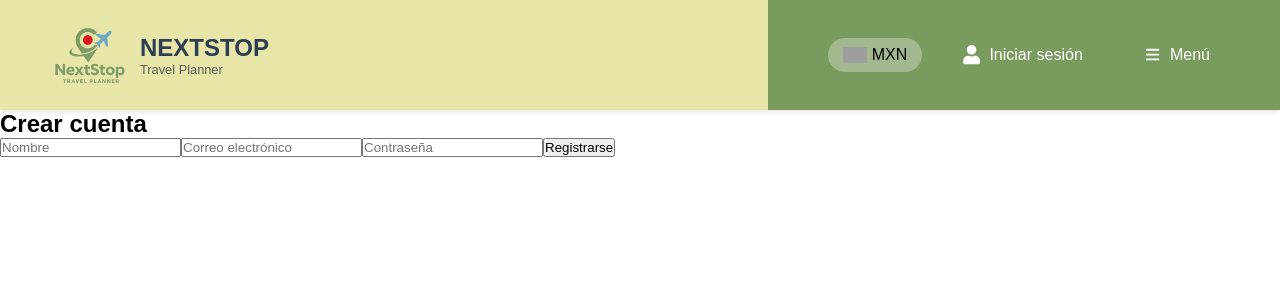
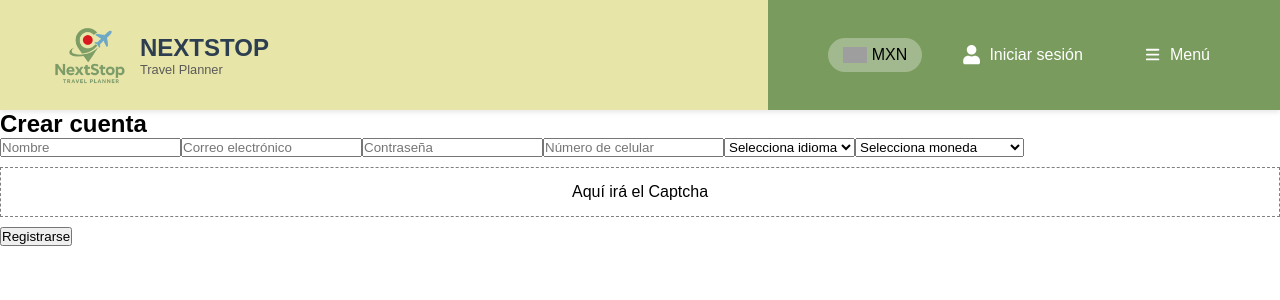
Before and after one commit to DannaRdzV18/NextStop, a React (Create React App) app in the folder frontend/: page /registro in a window 1280 px wide. Shown: the top 300 px of the page. Built offline with nearby package versions, Linux system fonts and the light colour scheme; grey boxes are pictures that could not be loaded.

Commit message:
Cambios a la interfaz de registro

```diff
--- a/frontend/src/components/LoginModal.js
+++ b/frontend/src/components/LoginModal.js
@@ -11,8 +11,12 @@ function LoginModal({ onClose, onLogin }) {
     const [formData, setFormData] = useState({
         name: '',
         email: '',
-        password: ''
+        password: '',
+        phone: '',
+        language: '',
+        currency: ''
     });
+
     const [verificationCode, setVerificationCode] = useState(['', '', '', '']);
     const [showPassword, setShowPassword] = useState(false);
     const [loading, setLoading] = useState(false);
@@ -64,6 +68,9 @@ function LoginModal({ onClose, onLogin }) {
                 nombre: formData.name,
                 email: formData.email,
                 password: formData.password,
+                telefono: formData.phone,
+                idioma: formData.language,
+                moneda: formData.currency,
                 recaptcha_token: 'fake-token'
             };
 
@@ -117,7 +124,6 @@ function LoginModal({ onClose, onLogin }) {
             setReenviando(false);
         }
     };
-
 
     const handleCodeInput = (index, value) => {
         if (value.length <= 1 && /^\d*$/.test(value)) {
@@ -286,10 +292,74 @@ function LoginModal({ onClose, onLogin }) {
                             </div>
                         </div>
 
+                        {/* Nuevos campos */}
+                        <div className="input-group">
+                            <label>Número de celular</label>
+                            <input
+                                type="tel"
+                                value={formData.phone}
+                                onChange={(e) => handleInputChange('phone', e.target.value)}
+                                className="email-input"
+                                placeholder="10 dígitos"
+                                pattern="[0-9]{10}"
+                                title="Debe contener 10 dígitos"
+                                required
+                            />
+                        </div>
+
+                        <div className="input-group">
+                            <label>Idioma</label>
+                            <select
+                                value={formData.language}
+                                onChange={(e) => handleInputChange('language', e.target.value)}
+                                className="email-input"
+                                required
+                            >
+                                <option value="">Selecciona idioma</option>
+                                <option value="es">Español</option>
+                                <option value="en">Inglés</option>
+                                <option value="fr">Francés</option>
+                            </select>
+                        </div>
+
+                        <div className="input-group">
+                            <label>Moneda</label>
+                            <select
+                                value={formData.currency}
+                                onChange={(e) => handleInputChange('currency', e.target.value)}
+                                className="email-input"
+                                required
+                            >
+                                <option value="">Selecciona moneda</option>
+                                <option value="MXN">Pesos Mexicanos (MXN)</option>
+                                <option value="USD">Dólares (USD)</option>
+                                <option value="EUR">Euros (EUR)</option>
+                            </select>
+                        </div>
+
+                        {/* Captcha placeholder */}
+                        <div style={{
+                            margin: '10px 0',
+                            border: '1px dashed gray',
+                            borderRadius: '10px',
+                            padding: '15px',
+                            textAlign: 'center'
+                        }}>
+                            <p style={{ margin: 0, color: '#7f8c8d' }}>Aquí irá el Captcha</p>
+                        </div>
+
                         <button
                             className="primary-btn"
                             onClick={handleSendVerification}
-                            disabled={!formData.name || !formData.email || !passwordValid || loading}
+                            disabled={
+                                !formData.name ||
+                                !formData.email ||
+                                !formData.phone ||
+                                !formData.language ||
+                                !formData.currency ||
+                                !passwordValid ||
+                                loading
+                            }
                         >
                             {loading ? 'Enviando...' : 'Crear cuenta'}
                         </button>
--- a/frontend/src/components/Registro.js
+++ b/frontend/src/components/Registro.js
@@ -1,23 +1,16 @@
 // src/components/Registro.js
-import React, { useState, useEffect } from 'react';
+import React, { useState } from 'react';
 import API from '../api';
 
 function Registro() {
   const [nombre, setNombre] = useState('');
   const [email, setEmail] = useState('');
   const [password, setPassword] = useState('');
+  const [telefono, setTelefono] = useState('');
+  const [idioma, setIdioma] = useState('');
+  const [moneda, setMoneda] = useState('');
   const [mensaje, setMensaje] = useState('');
   const [error, setError] = useState('');
-  const [contador, setContador] = useState(0);
-  const [reenviando, setReenviando] = useState(false);
-
-  useEffect(() => {
-    let timer;
-    if (contador > 0) {
-      timer = setTimeout(() => setContador(contador - 1), 1000);
-    }
-    return () => clearTimeout(timer);
-  }, [contador]);
 
   const handleRegistro = async (e) => {
     e.preventDefault();
@@ -26,9 +19,19 @@ function Registro() {
         nombre,
         email,
         password,
+        telefono,
+        idioma,
+        moneda,
       });
-      setMensaje(response.data.mensaje || 'Se envió un correo de verificación.');
+      setMensaje(response.data.mensaje || 'Cuenta creada correctamente. Revisa tu correo para verificarla.');
       setError('');
+      // limpiar campos
+      setNombre('');
+      setEmail('');
+      setPassword('');
+      setTelefono('');
+      setIdioma('');
+      setMoneda('');
     } catch (err) {
       console.error(err.response?.data);
       setError(err.response?.data?.error || 'Error al registrar');
@@ -36,24 +39,11 @@ function Registro() {
     }
   };
 
-  const handleReenviar = async () => {
-    if (contador > 0) return;
-    setReenviando(true);
-    try {
-      await API.post('api/usuarios/reenviar-verificacion/', { email });
-      setMensaje('Se ha reenviado el correo de verificación.');
-      setContador(600); // reinicia a 10 minutos
-    } catch (err) {
-      setError('Error al reenviar el correo.');
-    } finally {
-      setReenviando(false);
-    }
-  };
-
   return (
     <div className="registro-container">
       <form onSubmit={handleRegistro}>
         <h2>Crear cuenta</h2>
+
         <input
           type="text"
           placeholder="Nombre"
@@ -61,6 +51,7 @@ function Registro() {
           onChange={(e) => setNombre(e.target.value)}
           required
         />
+
         <input
           type="email"
           placeholder="Correo electrónico"
@@ -68,6 +59,7 @@ function Registro() {
           onChange={(e) => setEmail(e.target.value)}
           required
         />
+
         <input
           type="password"
           placeholder="Contraseña"
@@ -75,22 +67,48 @@ function Registro() {
           onChange={(e) => setPassword(e.target.value)}
           required
         />
+
+        <input
+          type="tel"
+          placeholder="Número de celular"
+          value={telefono}
+          onChange={(e) => setTelefono(e.target.value)}
+          pattern="[0-9]{10}"
+          title="Debe contener 10 dígitos"
+          required
+        />
+
+        <select
+          value={idioma}
+          onChange={(e) => setIdioma(e.target.value)}
+          required
+        >
+          <option value="">Selecciona idioma</option>
+          <option value="es">Español</option>
+          <option value="en">Inglés</option>
+          <option value="fr">Francés</option>
+        </select>
+
+        <select
+          value={moneda}
+          onChange={(e) => setMoneda(e.target.value)}
+          required
+        >
+          <option value="">Selecciona moneda</option>
+          <option value="MXN">Pesos Mexicanos (MXN)</option>
+          <option value="USD">Dólares (USD)</option>
+          <option value="EUR">Euros (EUR)</option>
+        </select>
+
+        {/* Espacio reservado para el captcha */}
+        <div style={{ margin: '10px 0', border: '1px dashed gray', padding: '15px', textAlign: 'center' }}>
+          <p style={{ margin: 0 }}>Aquí irá el Captcha</p>
+        </div>
+
         <button type="submit">Registrarse</button>
 
         {mensaje && <p style={{ color: 'green' }}>{mensaje}</p>}
         {error && <p style={{ color: 'red' }}>{error}</p>}
-
-        {mensaje && (
-          <div style={{ marginTop: '10px' }}>
-            {contador > 0 ? (
-              <p>Podrás reenviar el correo en {Math.floor(contador / 60)}:{(contador % 60).toString().padStart(2, '0')} minutos</p>
-            ) : (
-              <button onClick={handleReenviar} disabled={reenviando}>
-                {reenviando ? 'Reenviando...' : 'Reenviar verificación'}
-              </button>
-            )}
-          </div>
-        )}
       </form>
     </div>
   );
```
Lines whose indentation alone changed are shown as unchanged.
